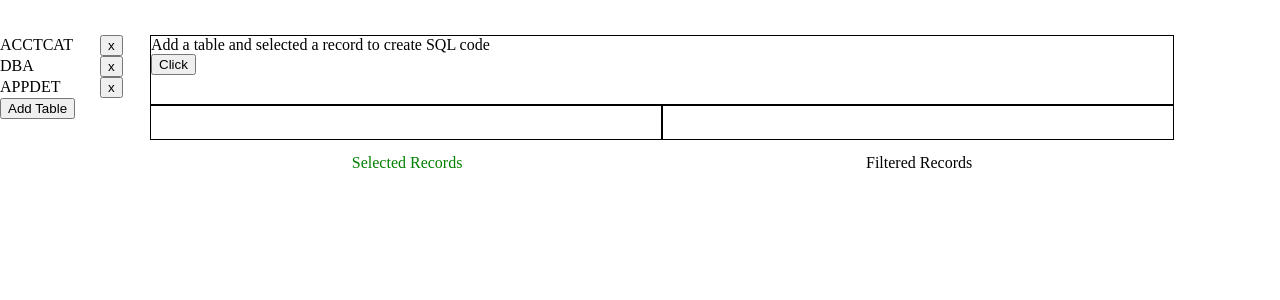
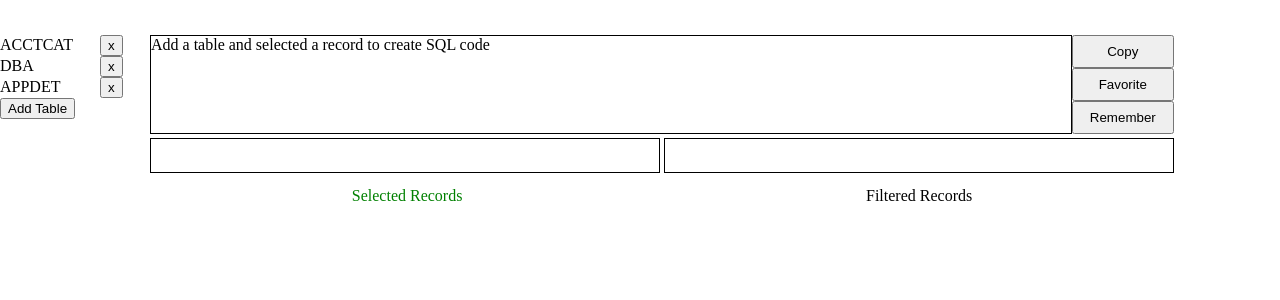
Before and after one commit to ttches/sql-gui, a React (Create React App) app: page / in a window 1280 px wide. Shown: the top 300 px of the page. Built offline with nearby package versions, Linux system fonts and the light colour scheme.

Commit message:
Added buttons and a little styling around borders

```diff
--- a/src/components/Console.js
+++ b/src/components/Console.js
@@ -8,12 +8,17 @@ export default class Console extends Component {
     }
     console.log(this.props.script);
     return (
-      <div className='console'>
-        <div dangerouslySetInnerHTML={{
-          __html: this.props.script
-        }} />
-
-        <button onClick={handleClick}>Click</button>
+      <div style={{width: '100%', display: 'inline-flex'}}>
+        <div className='console'>
+          <div dangerouslySetInnerHTML={{
+            __html: this.props.script
+          }} />
+        </div>
+        <div className='console-buttons'>
+          <button onClick={handleClick}>Copy</button>
+          <button onClick={handleClick}>Favorite</button>
+          <button onClick={handleClick}>Remember</button>
+        </div>
       </div>
 
     );
--- a/src/index.css
+++ b/src/index.css
@@ -127,8 +127,10 @@ body {
 }
 .console-filtered {
   border: 1px solid #000;
+  margin-top: 4px;
   min-height: 35px;
-  width: 50%;
+  margin-left: 2px;
+  width: calc(50% - 2px);
 }
 .console-filtered .equal,
 .console-filtered .not,
@@ -168,8 +170,10 @@ body {
 }
 .console-selected {
   border: 1px solid #000;
+  margin-right: 2px;
+  margin-top: 4px;
   min-height: 35px;
-  width: 50%;
+  width: calc(50% - 2px);
 }
 .console-selected .target {
   background-color: #90ee90;
@@ -186,13 +190,20 @@ body {
 .console {
   background-color: light-blue;
   border: 1px solid #000;
-  height: 70px;
-  width: 100%;
+  height: 99px;
   overflow-y: scroll;
+  width: 90%;
 }
 .keyword {
   color: #008000;
   font-weight: bold;
+}
+.console-buttons {
+  width: 10%;
+}
+.console-buttons button {
+  width: 100%;
+  height: 33px;
 }
 .records {
   display: -webkit-inline-box;
--- a/src/styles/components/console-filtered.styl
+++ b/src/styles/components/console-filtered.styl
@@ -3,8 +3,10 @@
 
 .console-filtered
   border black
+  margin-top 4px
   min-height 35px
-  width: 50%
+  margin-left 2px
+  width calc(50% - 2px)
   .equal, .not, .less, .greater, .like, .link
     margin 3px
     padding 2px
--- a/src/styles/components/console-selected.styl
+++ b/src/styles/components/console-selected.styl
@@ -1,7 +1,9 @@
 .console-selected
   border black
+  margin-right 2px
+  margin-top 4px
   min-height 35px
-  width: 50%
+  width: calc(50% - 2px)
   .target
     background-color lightgreen
     margin 3px
--- a/src/styles/components/console.styl
+++ b/src/styles/components/console.styl
@@ -4,9 +4,14 @@
 .console
   background-color light-blue
   border black
-  height 70px
-  width 100%
+  height 99px
   overflow-y scroll
+  width 90%
 .keyword
   color green
   font-weight bold
+.console-buttons
+  width 10%
+  button
+    width 100%
+    height 33px
```
